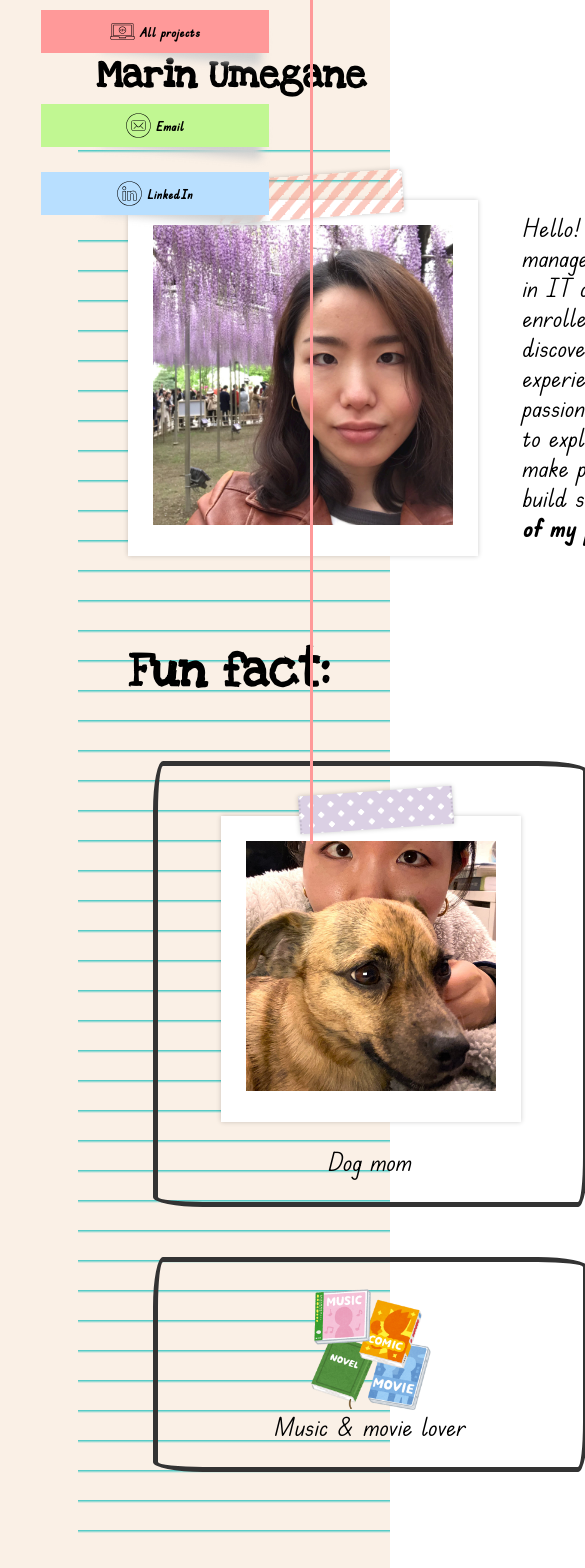
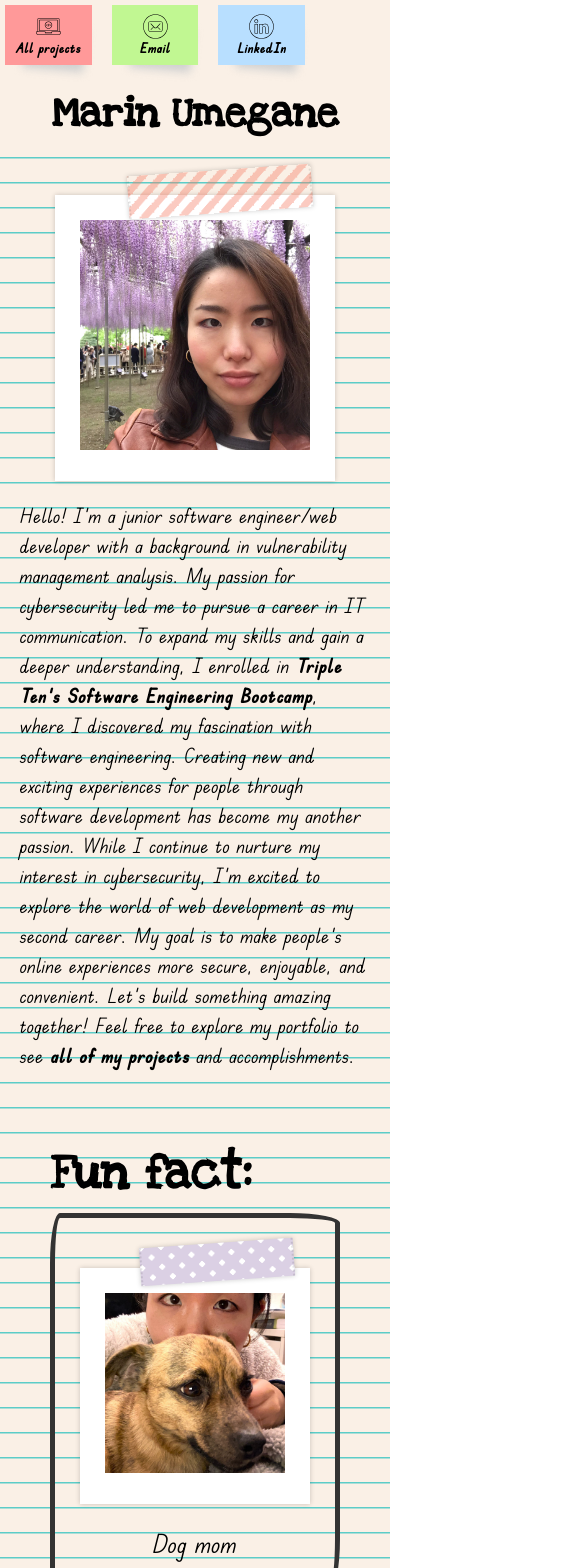
Before and after one commit to MarinU-M/MarinU-M, a React (Create React App) app: page / in a window 390 px wide. Shown: the top 1568 px of the page, 585 px wide, since content can reach past the window. Built offline with nearby package versions, Linux system fonts and the light colour scheme.

Commit message:
create responsive design on main page

```diff
--- a/src/components/App/App.css
+++ b/src/components/App/App.css
@@ -8,15 +8,11 @@
   margin: 0;
   padding: 0;
   /* max-width: 1550px; */
-  display: grid;
-  grid-template-columns: 20% 80%;
-  grid-template-rows: 150px auto 100px;
-  grid-template-areas:
-    "side-bar header"
-    "side-bar main"
-    "side-bar footer";
-  gap: none;
+  display: flex;
+  flex-direction: column;
 }
 
-@media screen and (max-width: 430px) {
-}
+/* @media screen and (max-width: 430px) {
+  .App {
+  }
+} */
--- a/src/components/App/App.js
+++ b/src/components/App/App.js
@@ -7,11 +7,13 @@ import Footer from "../Footer/Footer";
 import ProjectModal from "../ProjectModal/ProjectModal";
 import { Routes, Route, useHistory } from "react-router-dom";
 import React, { useEffect, useState } from "react";
+import CurrentPageContext from "../../contexts/CurrentPageContext";
 
 function App() {
   const [activeModal, setActiveModal] = useState("");
   const [selectedCard, setSelectedCard] = useState({});
-  // const [projects, setProjects] = useState([]);
+  const [currentPage, setCurrentPage] = useState("profile");
+
   // open and close modal
   // handle modal of selected card
   const handleSelectedCard = (card) => {
@@ -39,6 +41,7 @@ function App() {
 
   return (
     <div className="App">
+      <CurrentPageContext.Provider value={currentPage}>
         <SideBar />
         <Header />
         <Routes>
@@ -56,6 +59,7 @@ function App() {
             selectedCard={selectedCard}
           />
         )}
+      </CurrentPageContext.Provider>
     </div>
   );
 }
--- a/src/components/Footer/footer.css
+++ b/src/components/Footer/footer.css
@@ -1,10 +1,20 @@
 .footer {
-  grid-area: footer;
-  padding: 0px 100px 60px 80px;
+  display: flex;
+  justify-content: flex-end;
+  align-items: center;
+  width: 100%;
+  height: 4em;
+  max-width: 1800px;
 }
 
 .footer__content {
-  display: flex;
-  justify-content: flex-end;
-  flex-wrap: wrap;
+  text-align: center;
+  margin: 1em;
+  font-size: 1em;
 }
+
+@media screen and (max-width: 430px) {
+  .footer__content {
+    font-size: 0.8em;
+  }
+}
--- a/src/components/FunFact/fun-fact.css
+++ b/src/components/FunFact/fun-fact.css
@@ -1,12 +1,13 @@
 .content__fun-fact {
   display: flex;
-  margin: 2em;
+  margin: 2em 0;
   flex-direction: column;
   align-items: flex-start;
-  max-width: 2000px;
+  width: 100%;
+  /* max-width: 2000px; */
 }
 .fun-fact__heading {
-  margin: 0 0 1em 0;
+  margin: 0 auto 0 1em;
   font-family: "LoveYaLikeASister", cursive;
   font-size: 2em;
 }
@@ -15,8 +16,11 @@
   margin: 1em;
   padding: 0;
   list-style-type: none;
-  display: grid;
-  grid-template-columns: 1fr 1fr;
+  display: flex;
+  flex-direction: row;
+  flex-wrap: wrap;
+  justify-content: center;
+  align-items: center;
   gap: 2em;
 }
 
@@ -78,3 +82,24 @@
   width: 5em;
   height: auto;
 }
+
+@media screen and (max-width: 600px) {
+  .fun-fact__photo {
+    width: 200px;
+    height: 200px;
+  }
+  .fun-fact__icon {
+    width: 4em;
+    height: auto;
+  }
+}
+@media screen and (max-width: 500px) {
+  .fun-fact__photo {
+    width: 180px;
+    height: 180px;
+  }
+  .fun-fact__icon {
+    width: 3.3em;
+    height: auto;
+  }
+}
--- a/src/components/GeneralModal/general-modal.css
+++ b/src/components/GeneralModal/general-modal.css
@@ -4,6 +4,8 @@
   right: 0;
   bottom: 0;
   left: 0;
+  width: 100%;
+  height: 100%;
   background-color: rgba(0, 0, 0, 0.3);
   display: flex;
   justify-content: center;
--- a/src/components/Header/header.css
+++ b/src/components/Header/header.css
@@ -1,12 +1,13 @@
 .header {
-  grid-area: header;
   display: flex;
   justify-content: center;
+  align-content: center;
+  width: 80%;
+  margin: 0 0 0 auto;
 }
 
 .header__name {
-  align-self: center;
-  /* margin: 0 auto; */
+  margin: 0.4em auto;
   font-weight: bolder;
   font-size: 3em;
   text-decoration: none;
@@ -14,9 +15,26 @@
   font-family: "LoveYaLikeASister", cursive;
 }
 
+@media screen and (max-width: 700px) {
+  .header__name {
+    font-size: 2.5em;
+  }
+}
 @media screen and (max-width: 600px) {
   .header__name {
-    font-size: 2.5rem;
-    margin-right: 2%;
+    font-size: 2em;
   }
 }
+@media screen and (max-width: 475px) {
+  .header__name {
+    font-size: 1.8em;
+  }
+}
+@media screen and (max-width: 430px) {
+  .header {
+    margin: 0 auto;
+  }
+  .header__name {
+    font-size: 1.7em;
+  }
+}
--- a/src/components/Main/main.css
+++ b/src/components/Main/main.css
@@ -1,22 +1,29 @@
 .main {
-  grid-area: main;
+  /* grid-area: main; */
   margin: 0;
   background: repeating-linear-gradient(
     180deg,
     #48c8c4,
-    #48c8c4 0.3px,
-    #faf0e6 3px,
-    #faf0e6 30px
+    #48c8c4 0.01em,
+    #faf0e6 0.1em,
+    #faf0e6 1em
   );
   line-height: 30px;
-  max-width: 1550px;
+  /* max-width: 1550px; */
 }
 
 .main__content {
   display: flex;
   flex-direction: column;
-  align-items: flex-start;
+  align-items: center;
   justify-content: center;
   margin: 0 0 0 auto;
-  width: 1230px;
+  width: 80%;
 }
+
+@media screen and (max-width: 430px) {
+  .main__content {
+    margin: 0 auto;
+    width: 100%;
+  }
+}
--- a/src/components/SelfInfo/SelfInfo.js
+++ b/src/components/SelfInfo/SelfInfo.js
@@ -12,10 +12,10 @@ function SelfInfo() {
       </div>
       <p className="self-info__text">
         <span>
-          Hello! I'm a junior web developer with a background in vulnerability
-          management analysis. My passion for cybersecurity led me to pursue a
-          career in IT communication. To expand my skills and gain a deeper
-          understanding, I enrolled in&nbsp;
+          Hello! I'm a junior software engineer/web developer with a background
+          in vulnerability management analysis. My passion for cybersecurity led
+          me to pursue a career in IT communication. To expand my skills and
+          gain a deeper understanding, I enrolled in&nbsp;
         </span>
         <a
           href="https://tripleten.com/software-engineer/?form_position=%2Fqa-engineer%2F&gaid=2057165500.1686775753&referrer=N%2FA"
--- a/src/components/SelfInfo/self-info.css
+++ b/src/components/SelfInfo/self-info.css
@@ -1,11 +1,10 @@
 .content__self-info {
   display: flex;
   flex-direction: row;
-  gap: 1.8em;
-  margin: 2em;
+  justify-content: space-around;
+  gap: 0.8em;
+  margin: 1.5em 0;
   width: 100%;
-  max-width: 1130px;
-  /* padding: 0 5%; */
 }
 .self-info__frame {
   background-color: white;
@@ -47,8 +46,11 @@
 }
 .self-info__text {
   margin: 0;
-
+  font-size: 1em;
   align-self: center;
+  text-align: start;
+  max-width: 750px;
+  width: auto;
 }
 
 .self-info__link {
@@ -66,3 +68,61 @@
 .self-info__link:hover {
   background-size: 100% 100%;
 }
+
+@media screen and (max-width: 1475px) {
+  .self-info__text {
+    width: 680px;
+  }
+  .self-info__img {
+    width: 280px;
+    height: 280px;
+  }
+}
+
+@media screen and (max-width: 1340px) {
+  .self-info__text {
+    width: 630px;
+    font-size: 0.8em;
+  }
+  .self-info__img {
+    width: 250px;
+    height: 250px;
+  }
+}
+
+@media screen and (max-width: 1000px) {
+  .content__self-info {
+    flex-direction: column;
+    justify-content: space-around;
+    align-items: center;
+  }
+}
+@media screen and (max-width: 800px) {
+  .self-info__text {
+    width: 500px;
+  }
+}
+@media screen and (max-width: 650px) {
+  .self-info__text {
+    width: 430px;
+  }
+}
+@media screen and (max-width: 550px) {
+  .self-info__text {
+    width: 350px;
+  }
+}
+@media screen and (max-width: 470px) {
+  .self-info__text {
+    width: 300px;
+  }
+}
+@media screen and (max-width: 430px) {
+  .self-info__text {
+    width: 350px;
+  }
+  .self-info__img {
+    width: 230px;
+    height: 230px;
+  }
+}
--- a/src/components/SideBar/side-bar.css
+++ b/src/components/SideBar/side-bar.css
@@ -1,9 +1,8 @@
 .side-bar {
-  grid-area: side-bar;
   border-right: 3px solid #ff9999;
   background: transparent;
   position: fixed;
-  width: 100%;
+  width: 20%;
   height: 100%;
   top: 0;
   left: 0;
@@ -11,16 +10,11 @@
   max-width: 310px;
 }
 
-.side-bar__social-heading {
-  margin: 0;
-}
-
 .side-bar__list {
   list-style-type: none;
   padding: 0;
   margin: 10px;
   display: flex;
-  flex-wrap: wrap;
   gap: 20px;
   flex-direction: column;
   justify-content: center;
@@ -71,6 +65,8 @@
   display: flex;
   justify-content: center;
   align-items: center;
+  text-align: center;
+  font-size: 1em;
 }
 
 .side-bar__social-icon {
@@ -78,21 +74,45 @@
   width: 35px;
   margin-right: 10px;
 }
-
+@media screen and (max-width: 1200px) {
+  .side-bar__social-link {
+    font-size: 0.8em;
+  }
+}
+@media screen and (max-width: 900px) {
+  .side-bar__social-link {
+    flex-direction: column;
+  }
+  .side-bar__social-icon {
+    margin-right: 0px;
+  }
+}
 @media screen and (max-width: 600px) {
-  .side-bar__social-heading {
-    font-size: 20px;
-  }
   .side-bar__list {
     margin: 5px;
   }
   .side-bar__list-item {
-    margin-top: 5px;
-    font-size: small;
+    font-size: 0.7em;
+  }
+}
+
+@media screen and (max-width: 430px) {
+  .side-bar {
+    border-right: none;
+    position: sticky;
+    width: 100%;
+    height: fit-content;
+  }
+  .side-bar__list {
+    flex-direction: row;
+    justify-content: space-evenly;
+    align-items: space-evenly;
+  }
+  .side-bar__list-item_project {
+    margin-bottom: 0;
   }
   .side-bar__social-icon {
     height: 25px;
     width: 25px;
-    margin-right: 5px;
   }
 }
--- /dev/null
+++ b/src/contexts/CurrentPageContext.js
@@ -0,0 +1,5 @@
+import React from "react";
+
+const CurrentPageContext = React.createContext({});
+
+export default CurrentPageContext;
```
Also changed, not shown: src/components/Project/project.css (+17 -83 lines). Lines whose indentation alone changed are shown as unchanged.
